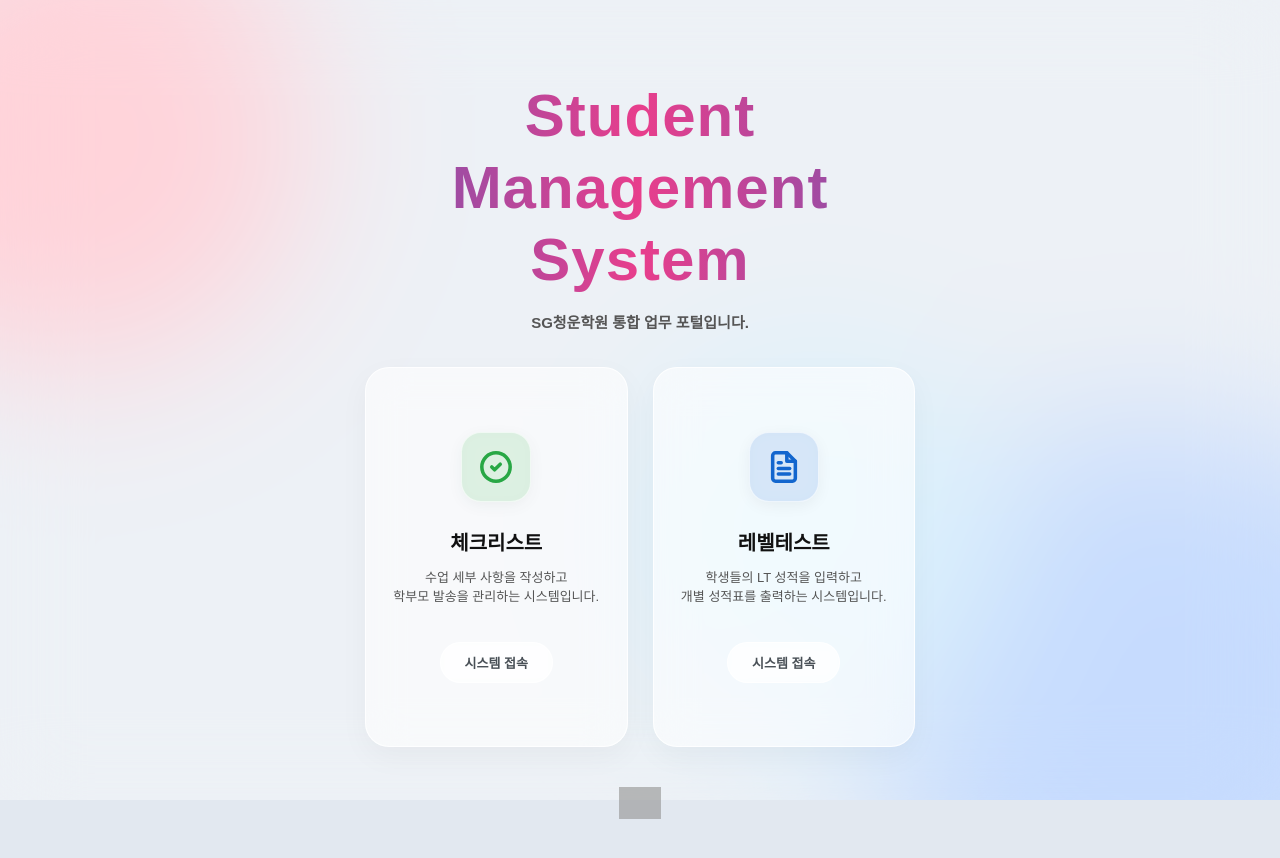
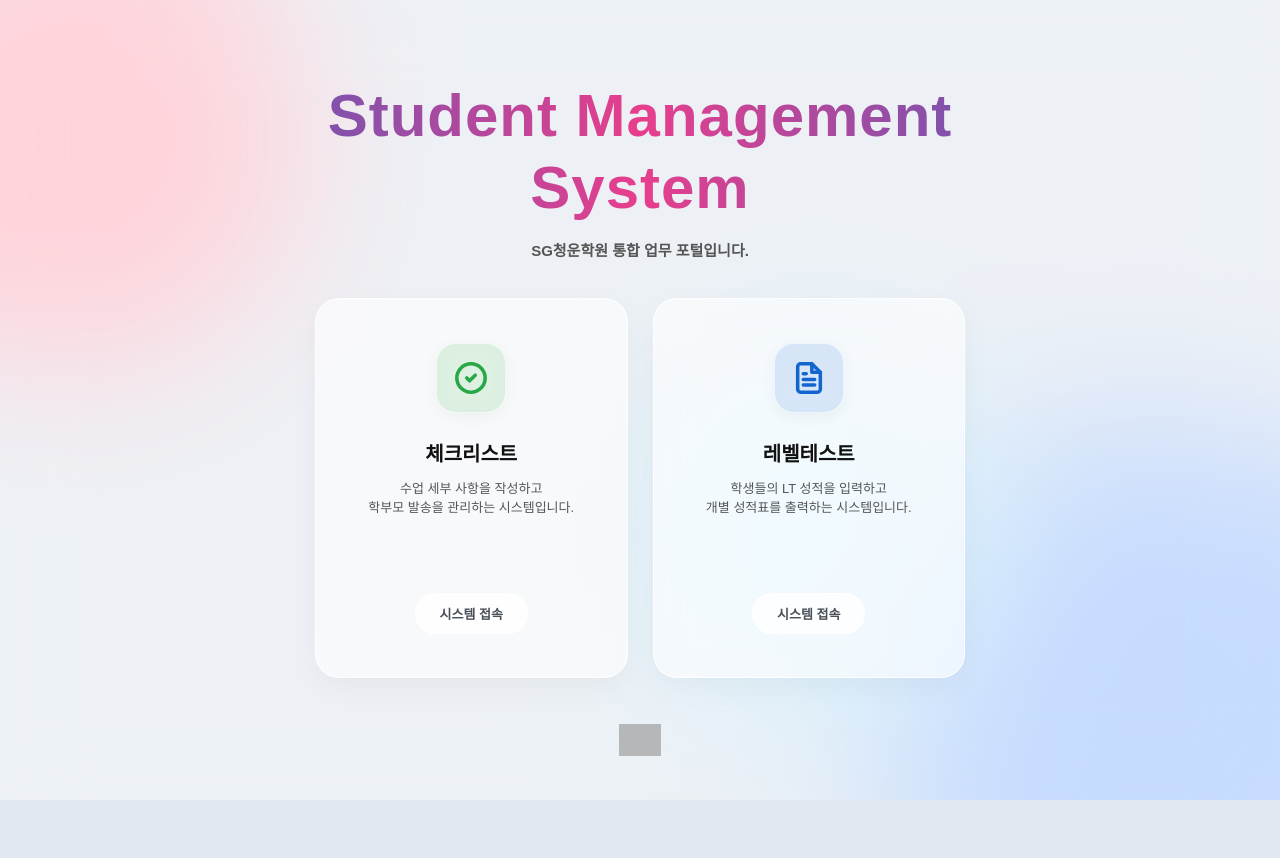
Before and after one commit to arondias38/portal-cw, a plain HTML site: page index.html in a window 1280 px wide. After the commit the page ends 800 px from the top, so only its background shows below. Drawn offline with Linux system fonts and the light colour scheme; grey boxes are pictures that could not be loaded; a web font is replaced by a local one.

Commit message:
Update index.html

```diff
--- a/index.html
+++ b/index.html
@@ -79,7 +79,7 @@
 
     .portal-container {
       width: 100%;
-      max-width: 600px;
+      max-width: 700px; /* 💡 60px 글자가 안 깨지게 600px -> 700px 로 공간 확장 */
       padding: 80px 25px 40px 25px;
       margin: 0 auto;
       display: flex;
@@ -89,15 +89,16 @@
 
     .portal-header {
       text-align: center;
-      margin-bottom: 20px; /* 💡 상단 헤더 마진을 줄여서 중앙 정렬 비율 확보 */
+      margin-bottom: 20px;
     }
 
     .portal-title {
-      font-size: 60px;
+      font-size: 60px; /* 💡 요청하신 60px 적용 */
       font-weight: 900;
       letter-spacing: 1px;
       line-height: 1.2;
       margin: 0;
+      white-space: nowrap; /* 💡 Student Management 단어가 강제로 쪼개지는 현상 완벽 방지 */
       background: linear-gradient(90deg, #1366ce, #e83e8c, #1366ce);
       background-size: 200% auto;
       color: transparent;
@@ -114,12 +115,12 @@
       font-weight: 600;
     }
 
-    /* 🟢 그리드 레이아웃 (무조건 좌우 2열 배치 및 상하 중앙 정렬) */
+    /* 무조건 좌우 2열 배치 및 상하 중앙 정렬 */
     .app-grid {
       display: grid;
       grid-template-columns: repeat(2, 1fr);
       gap: 25px;
-      margin: auto 0; /* 💡 상하 공간을 자동으로 계산하여 글자와 로고 사이 완벽한 중앙에 위치시킴 */
+      margin: auto 0;
     }
 
     /* 글래스모피즘 적용된 앱 카드 */
@@ -130,13 +131,13 @@
       border: 1px solid rgba(255, 255, 255, 0.8);
       border-radius: 24px;
       padding: 40px 20px;
-      min-height: 380px; /* 💡 기존 대비 높이 약 30% 늘림 */
+      min-height: 380px;
       text-decoration: none;
       color: #333;
       display: flex;
       flex-direction: column;
       align-items: center;
-      justify-content: center; /* 💡 내부 요소들도 카드 중앙에 예쁘게 모이도록 정렬 */
+      justify-content: center;
       text-align: center;
       box-shadow: 0 10px 30px rgba(0, 0, 0, 0.04);
       transition: transform 0.3s cubic-bezier(0.4, 0, 0.2, 1), box-shadow 0.3s, background 0.3s;
@@ -184,7 +185,7 @@
 
     /* 접속 버튼 */
     .enter-btn {
-      margin-top: 35px; /* 💡 카드가 길어진 만큼 버튼과의 간격 확보 */
+      margin-top: 75px; /* 💡 35px -> 75px로 여백을 확 늘려서 버튼만 30% 아래로 떨어뜨림 */
       padding: 10px 24px;
       border-radius: 50px;
       background-color: rgba(255, 255, 255, 0.5);
@@ -203,10 +204,10 @@
       box-shadow: 0 4px 12px rgba(19, 102, 206, 0.3);
     }
 
-    /* 🟢 하단 로고 영역 */
+    /* 하단 로고 영역 */
     .portal-footer {
-      margin-top: 0; /* 💡 카드가 중앙에 오도록 auto 속성 제거 */
-      padding-top: 40px; /* 로고와 카드 사이 여백 */
+      margin-top: auto;
+      padding-top: 40px;
       text-align: center;
     }
 
@@ -224,16 +225,19 @@
       to { background-position: 200% center; }
     }
 
-    /* 아주 작은 스마트폰 사이즈일 때만 상하 1열 배치되도록 보호 */
+    /* 스마트폰 등 작은 화면일 때의 예외 처리 */
+    @media (max-width: 680px) {
+      .portal-title { font-size: 8vw; white-space: nowrap; } /* 💡 화면이 좁아지면 글자가 안 튀어나가게 폰트 크기 자동 축소 */
+    }
     @media (max-width: 500px) {
-      .portal-title { font-size: 36px; }
-      .app-grid { grid-template-columns: 1fr; }
+      .portal-title { font-size: 38px; white-space: normal; }
+      .app-grid { grid-template-columns: 1fr; } /* 모바일 세로 화면에서는 1열 배치 */
     }
   </style>
 </head>
 <body>
 
-  <!-- 배경 스크롤 방지 래퍼 추가 -->
+  <!-- 배경 스크롤 방지 래퍼 -->
   <div class="bg-shapes-wrap">
     <div class="bg-shape shape1"></div>
     <div class="bg-shape shape2"></div>
@@ -248,8 +252,8 @@
       <p class="portal-subtitle">SG청운학원 통합 업무 포털입니다.</p>
     </div>
 
-    <!-- 무조건 좌우 2열 배치 및 상하 중앙 정렬 -->
     <div class="app-grid">
+      <!-- 1. 체크리스트 앱 -->
       <a href="https://cw-checklist.vercel.app" target="_blank" class="app-card">
         <div class="icon-wrap icon-checklist">
           <svg xmlns="http://www.w3.org/2000/svg" width="34" height="34" viewBox="0 0 24 24" fill="none" stroke="currentColor" stroke-width="2.5" stroke-linecap="round" stroke-linejoin="round"><path d="M12 22c5.523 0 10-4.477 10-10S17.523 2 12 2 2 6.477 2 12s4.477 10 10 10z"/><path d="m9 12 2 2 4-4"/></svg>
@@ -259,6 +263,7 @@
         <div class="enter-btn">시스템 접속</div>
       </a>
 
+      <!-- 2. LT 성적표 앱 -->
       <a href="https://cw-reportcard.vercel.app/" target="_blank" class="app-card">
         <div class="icon-wrap icon-report">
           <svg xmlns="http://www.w3.org/2000/svg" width="34" height="34" viewBox="0 0 24 24" fill="none" stroke="currentColor" stroke-width="2.5" stroke-linecap="round" stroke-linejoin="round"><path d="M14 2H6a2 2 0 0 0-2 2v16a2 2 0 0 0 2 2h12a2 2 0 0 0 2-2V8z"/><polyline points="14 2 14 8 20 8"/><line x1="16" y1="13" x2="8" y2="13"/><line x1="16" y1="17" x2="8" y2="17"/><polyline points="10 9 9 9 8 9"/></svg>
```
